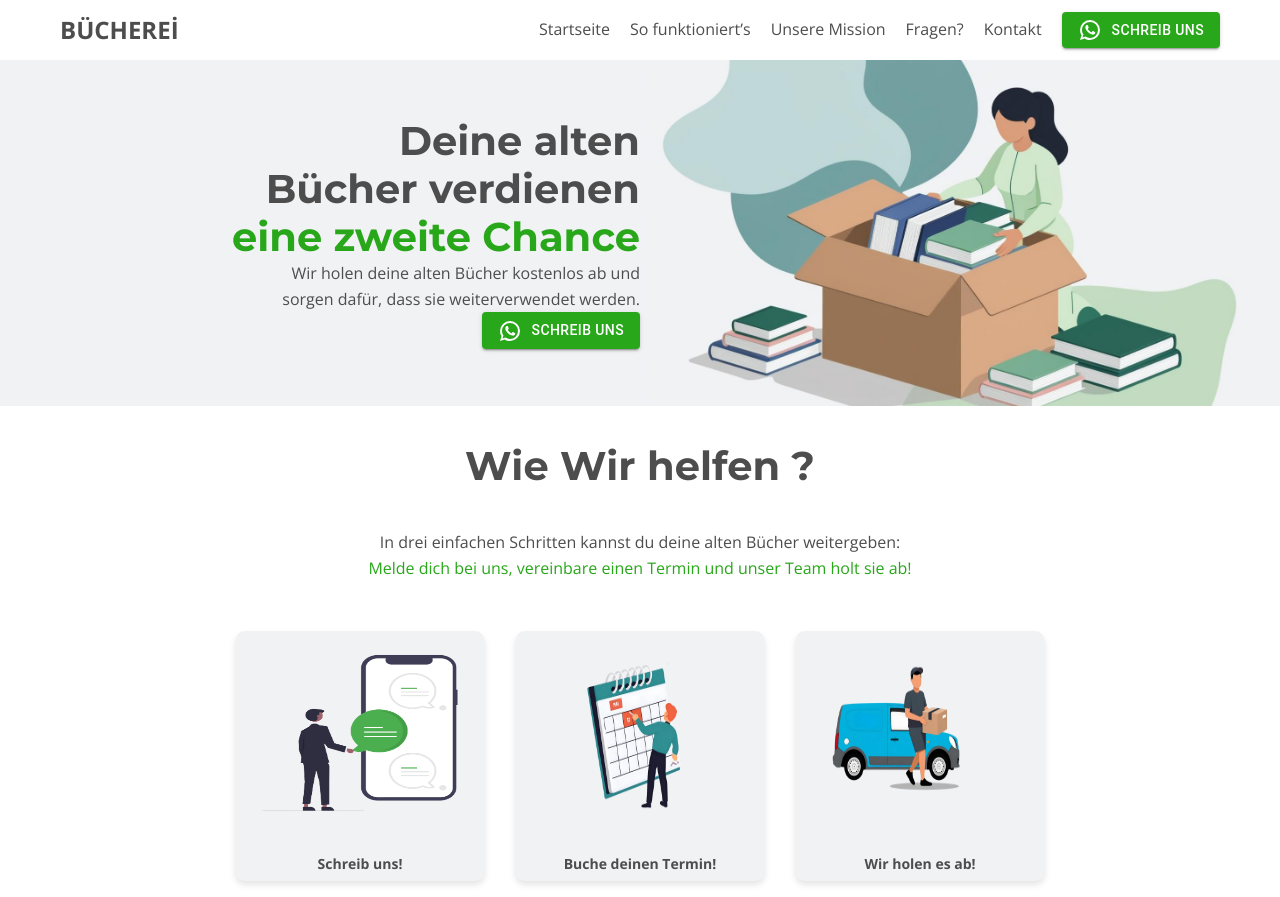
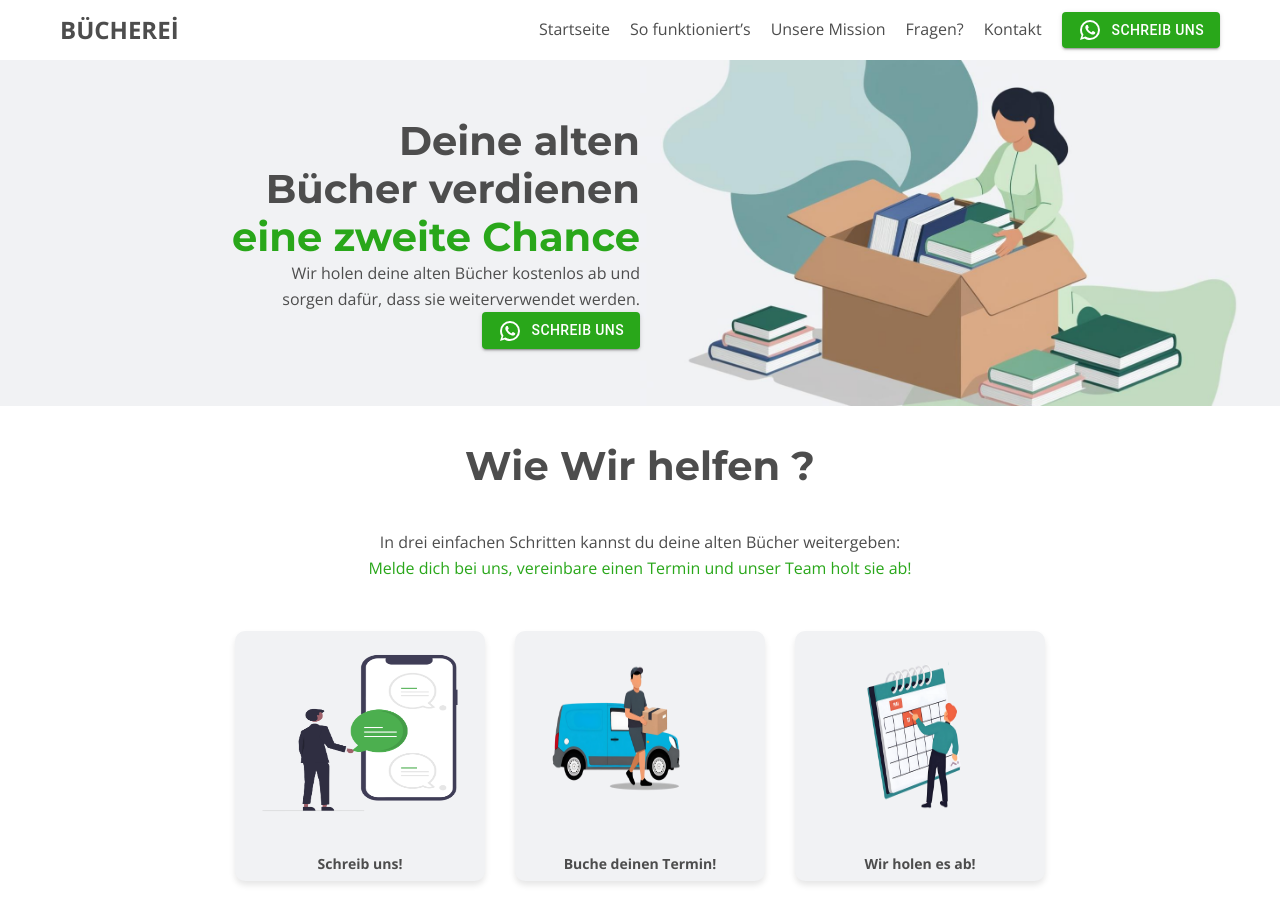
Before and after one commit to CoskunTech/client-gratisbuecherabholung, a React (Vite) app: page / in a window 1280 px wide. Built offline with nearby package versions, Linux system fonts and the light colour scheme.

Commit message:
Img update

```diff
--- a/src/components/sections/HowItWorks/HowItWorks.jsx
+++ b/src/components/sections/HowItWorks/HowItWorks.jsx
@@ -1,6 +1,9 @@
 import React from "react";
 import Card from "../../common/Card/Card";
 import "./HowItWorks.css";
+import Ablauf1 from "../../../../public/assets/Ablauf-1.png";
+import Ablauf2 from "../../../../public/assets/Ablauf-2.png";
+import Ablauf3 from "../../../../public/assets/Ablauf-3.png";
 
 const HowItWorks = () => {
   return (
@@ -15,18 +18,9 @@ const HowItWorks = () => {
             ab!
           </span>
         </p>
-        <Card
-          imageSrc={"../../../../public/assets/Ablauf-1.png"}
-          text="Schreib uns!"
-        />
-        <Card
-          imageSrc={"../../../../public/assets/Ablauf-2.png"}
-          text="Buche deinen Termin!"
-        />
-        <Card
-          imageSrc={"../../../../public/assets/Ablauf-3.png"}
-          text="Wir holen es ab!"
-        />
+        <Card imageSrc={Ablauf1} text="Schreib uns!" />
+        <Card imageSrc={Ablauf3} text="Buche deinen Termin!" />
+        <Card imageSrc={Ablauf2} text="Wir holen es ab!" />
       </div>
     </div>
   );
```
